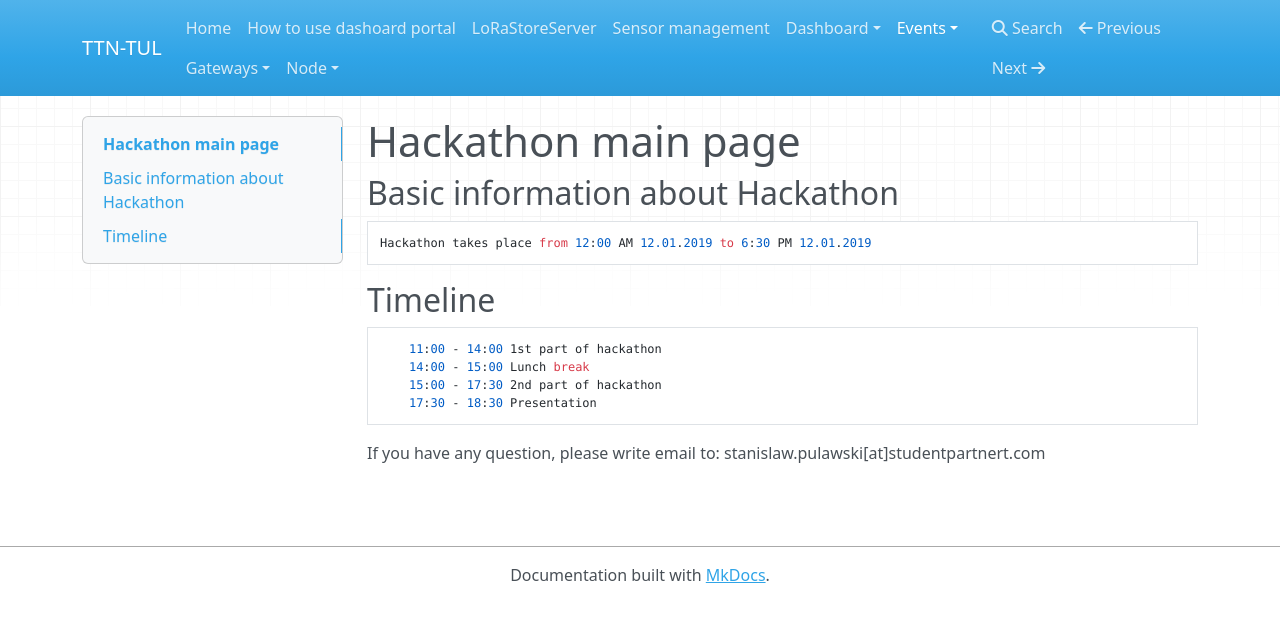
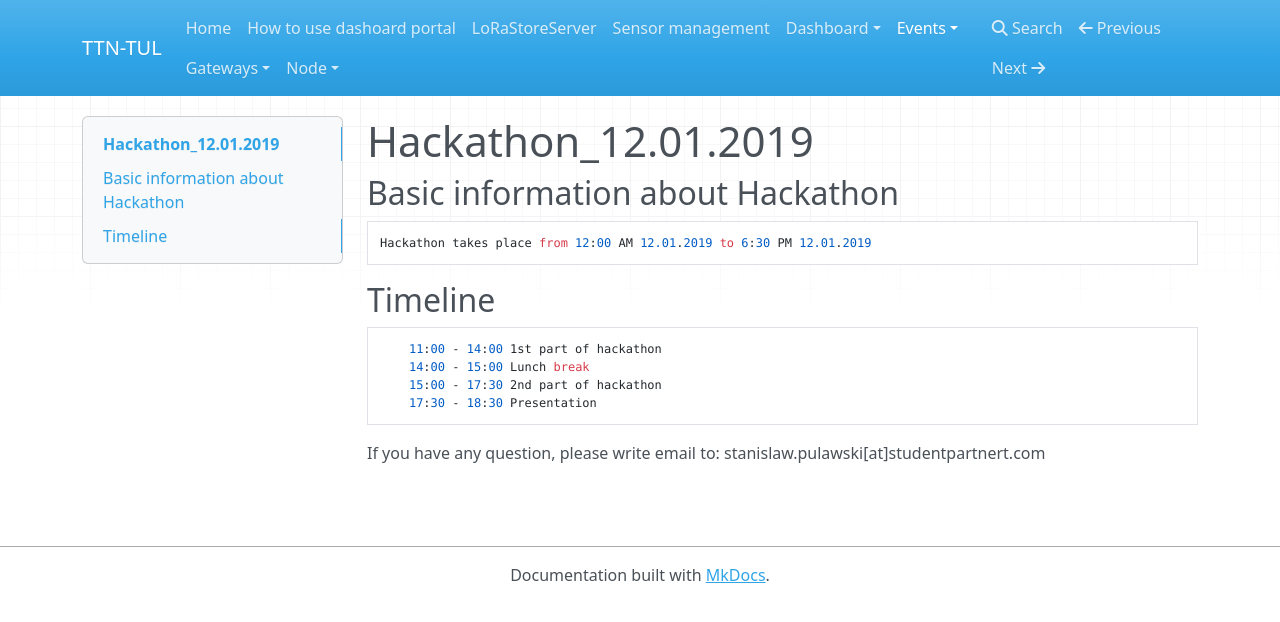
Before and after one commit to sosnus/iot-tul, an MkDocs documentation site: the page built from docs/Events/Hackathon-12-01-2019/Hackathon-MainPage.md, in a window 1280 px wide. Shown: the top 622 px of the page. Built offline with MkDocs 1.6.1, drawn with Linux system fonts in a browser that asks for light colours; nearby versions of some CDN libraries.

Commit message:
rename header

```diff
--- a/docs/Events/Hackathon-12-01-2019/Hackathon-MainPage.md
+++ b/docs/Events/Hackathon-12-01-2019/Hackathon-MainPage.md
@@ -1,4 +1,4 @@
-# Hackathon main page <Name>
+# Hackathon_12.01.2019 <Name>
 
 ## Basic information about Hackathon
 
```
